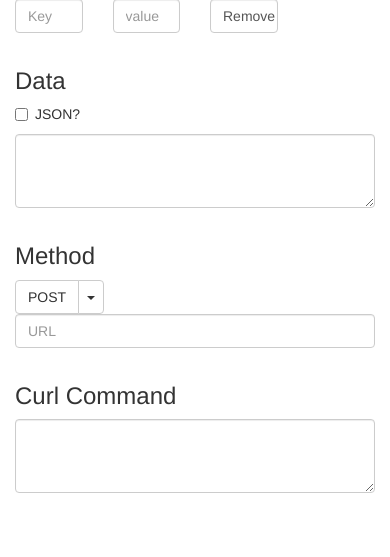
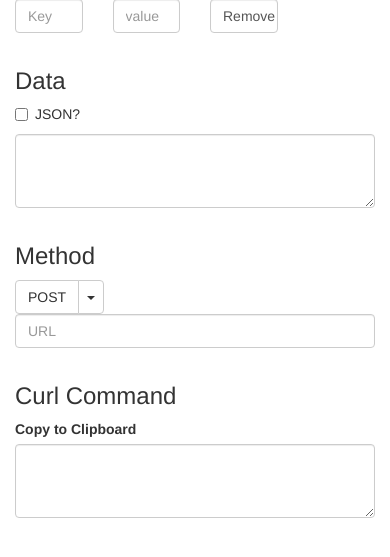
Before and after one commit to ScottNeaves/curl-builder, a Flask app: page / in a window 390 px wide. Shown: the part 157-714 px from the top of the page. Run offline with Flask 2, Linux system fonts and the light colour scheme; some libraries are stand-ins or nearby versions.

Commit message:
Added label for curl output. Hope to turn this into a copy to clipboard button. Need to get Boostrap to make the form look good not only at small screenwidths but medium and large ones too.

```diff
--- a/templates/index.html
+++ b/templates/index.html
@@ -79,6 +79,7 @@
      <div class="row">
        <div class="form-group col-md-3">
          <h3>Curl Command</h3>
+         <label for="textarea">Copy to Clipboard</label>
          <textarea class="form-control" rows="3"></textarea>
       </div>
     </div>
```
